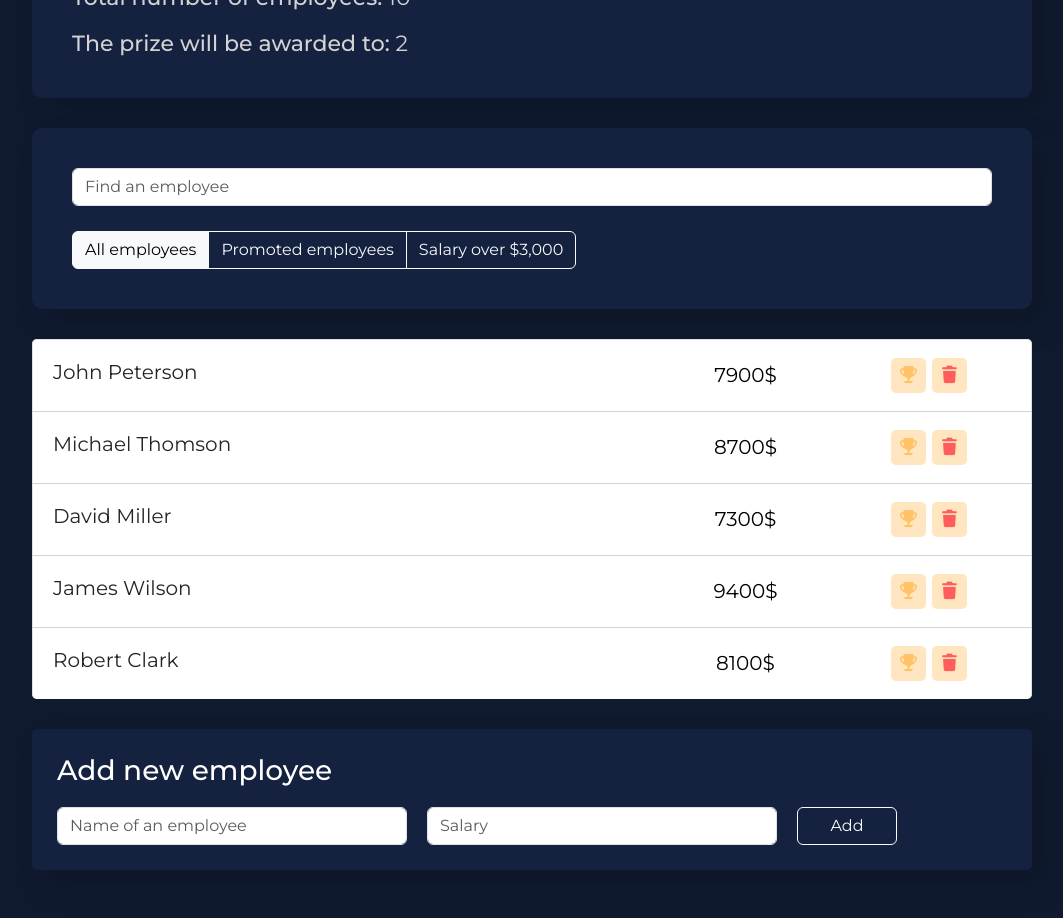
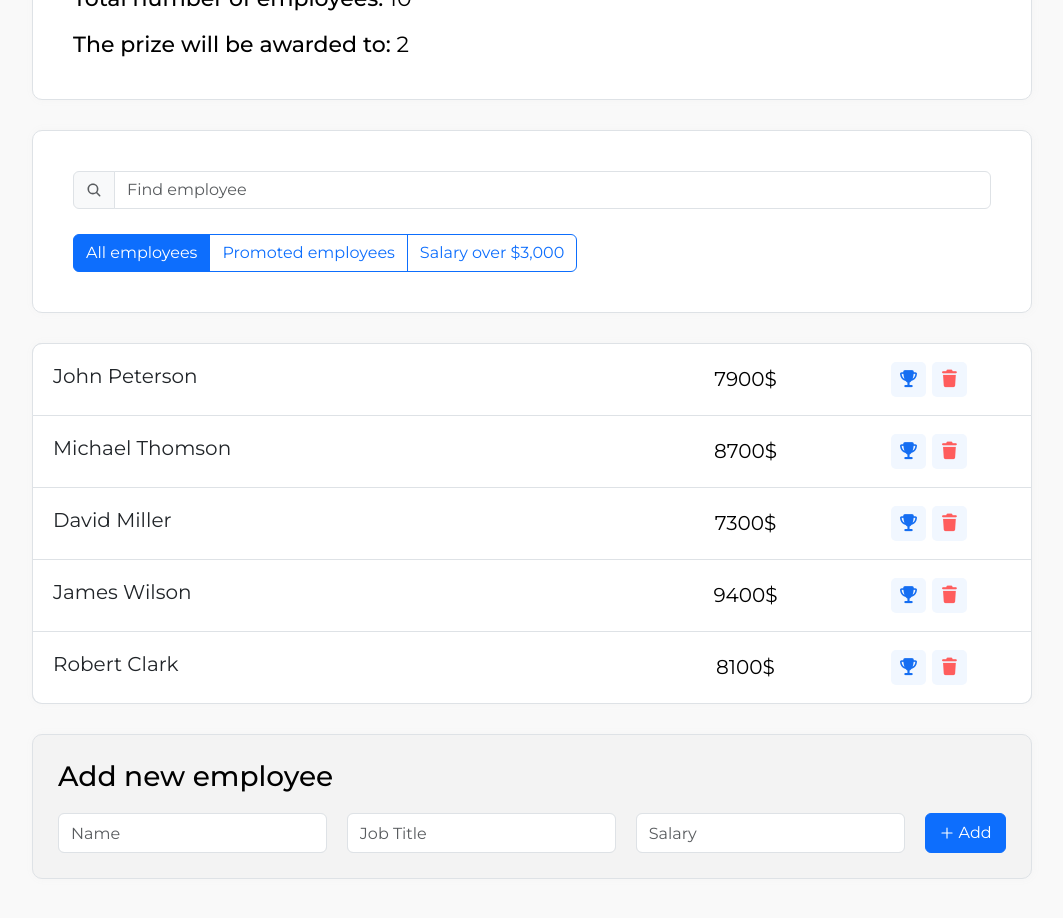
Before and after one commit to vladcyberit/EmployersApp, a React (Vite) app: page / in a window 1280 px wide. Shown: the part 200-1118 px from the top of the page, without its empty margins (108-1171 px from the left). Built offline with nearby package versions, Linux system fonts and the light colour scheme.

Commit message:
replace old dark ui with light ui + added 'search' icon,'add' icon; added new field - 'Job Title' to add-employee section

```diff
--- a/src/components/app-filter/app-filter.jsx
+++ b/src/components/app-filter/app-filter.jsx
@@ -4,17 +4,17 @@ const AppFilter = () => {
     return (
         <div className="btn-group">
             <button
-                className="btn btn-light"
+                className="btn btn-primary"
                 type="button">
                     All employees
             </button>
             <button
-                className="btn btn-outline-light"
+                className="btn btn-outline-primary"
                 type="button">
                     Promoted employees
             </button>
             <button
-                className="btn btn-outline-light"
+                className="btn btn-outline-primary"
                 type="button">
                     Salary over $3,000
             </button>
--- a/src/components/app-info/app-info.css
+++ b/src/components/app-info/app-info.css
@@ -3,11 +3,12 @@
     flex-direction: column;
 
     padding: 40px;
-    background-color: #14213F;
+    background-color: #ffffff;
     border-radius: 10px;
-    box-shadow: 15px 15px 30px rgba(0, 0, 0, .15);
+    border: 1px solid #dee2e6;
+    box-shadow: 1px 0px 8px 0px rgba(163,163,163,0.05);;
     gap: 20px;
-    color: #ffffff;
+    color: #000000;
 }
 
 .container-title {
@@ -29,7 +30,7 @@
     margin: 0;
     font-size: 22px;
     font-weight: 500;
-    color: #d3d3d3;
+    color: #000000;
 }
 
 .app-info-display {
--- a/src/components/employers-add-form/employers-add-form.css
+++ b/src/components/employers-add-form/employers-add-form.css
@@ -1,10 +1,11 @@
 .app-add-form {
     margin-top: 30px;
     padding: 25px;
-    background-color: #14213F;
-    border-radius: 5px;
-    box-shadow: 15px 15px 30px rgba(0, 0, 0, .15);
-    color: #ffffff;
+    background-color: #f3f3f3;
+    border-radius: 10px;
+    border: 1px solid #dee2e6;
+    box-shadow: 1px 0px 8px 0px rgba(163,163,163,0.05);;
+    color: #000000;
 }
 
 .add-form {
@@ -13,9 +14,21 @@
 
 .add-form input {
     width: 350px;
+    height: 40px;
     margin-right: 20px;
 }
 
 .add-form button {
     width: 100px;
+    height: 40px;
 }
+
+.btn {
+    display: flex;
+    align-items: center;
+    gap: 3px;
+}
+
+.add-icon {
+    font-size: 18px;
+}
--- a/src/components/employers-add-form/employers-add-form.jsx
+++ b/src/components/employers-add-form/employers-add-form.jsx
@@ -1,12 +1,15 @@
 import { Component } from "react";
 import "./employers-add-form.css";
+import { IoAdd } from "react-icons/io5";
+
 
 class EmployersAddForm extends Component {
     constructor(props) {
         super(props);
         this.state = {
             name: "",
-            salary: ""
+            salary: "",
+            jobTitle: ""
         };
     }
 
@@ -17,7 +20,7 @@ class EmployersAddForm extends Component {
     }
 
     render() {
-        const { name, salary } = this.state;
+        const { name, jobTitle, salary } = this.state;
 
         return (
             <div className="app-add-form">
@@ -26,9 +29,15 @@ class EmployersAddForm extends Component {
                     className="add-form d-flex">
                     <input type="text"
                         className="form-control new-post-label"
-                        placeholder="Name of an employee"
+                        placeholder="Name"
                         name="name"
                         value={name}
+                        onChange={this.onValueChange}/>
+                    <input type="text"
+                        className="form-control new-post-label"
+                        placeholder="Job Title"
+                        name="jobTitle"
+                        value={jobTitle}
                         onChange={this.onValueChange}/>
                     <input type="number"
                         className="form-control new-post-label"
@@ -38,7 +47,7 @@ class EmployersAddForm extends Component {
                         onChange={this.onValueChange}/>
 
                     <button type="submit"
-                        className="btn btn-outline-light">Add</button>
+                        className="btn btn-primary"><IoAdd className="add-icon"/>Add</button>
                 </form>
             </div>
         );
--- a/src/components/employers-list-item/employers-list-item.css
+++ b/src/components/employers-list-item/employers-list-item.css
@@ -1,11 +1,11 @@
 .list-group-item {
     padding: 15px 20px;
-    border-bottom: 1px solid #d3d3d3;
+    border-bottom: 1px solid #dee2e6;
 }
 
-.list-group-item:last-child {
+/* .list-group-item:last-child {
     border-bottom: none;
-}
+} */
 
 .list-group-item span {
     line-height: 35px;
@@ -30,11 +30,11 @@
     border: none;
     border-radius: 5px;
     cursor: pointer;
-    background-color: #ffe6c0;
+    background-color: #f1f7ff;
 }
 
 .list-group-item .btn-trophy {
-    color: #ffc266;
+    color: #156ef2;
 }
 
 .list-group-item .btn-trash {
@@ -60,7 +60,7 @@
 }
 
 .list-group-item.increase .list-group-item-label, .list-group-item.increase .list-group-item-input {
-    color: #ffc266;
+    color: #156ef2;
 }
 
 .list-group-item.increase .btn-star {
--- a/src/components/employers-list/employers-list.css
+++ b/src/components/employers-list/employers-list.css
@@ -1,7 +1,7 @@
 .app-list {
     margin-top: 30px;
-    background-color: #ababab;
-    border-radius: 5px;
-    box-shadow: 15px 15px 30px (0,0,0, .15);
+    background-color: #dee2e6;
+    border-radius: 10px;
+    box-shadow: 1px 0px 8px 0px rgba(163,163,163,0.05);;
     color: #ffffff;
 }
--- a/src/components/search-panel/search-panel.css
+++ b/src/components/search-panel/search-panel.css
@@ -1,8 +1,13 @@
 .search-panel {
     margin-top: 30px;
     padding: 40px;
-    background-color: #14213F;
+    background-color: #ffffff;
     border-radius: 10px;
-    box-shadow: 15px 15px 30px rgba(0, 0, 0, .15);
-    color: #ffffff;
+    border: 1px solid #dee2e6;
+    box-shadow: 1px 0px 8px 0px rgba(163,163,163,0.05);;
+    color: #000000;
 }
+
+.search-icon {
+    color: #595c5f;
+}
--- a/src/components/search-panel/search-panel.jsx
+++ b/src/components/search-panel/search-panel.jsx
@@ -1,11 +1,17 @@
 import "./search-panel.css";
+
+import { IoSearch } from "react-icons/io5";
+
 
 const SearchPanel = () => {
     return (
-        <input
+        <div class="input-group flex-nowrap">
+            <span class="input-group-text" id="addon-wrapping"><IoSearch className="search-icon"/></span>
+            <input
             type="text"
             className="form-control search-input"
-            placeholder="Find an employee" />
+            placeholder="Find employee" />
+        </div>
     );
 }
 
--- a/src/index.css
+++ b/src/index.css
@@ -1,7 +1,7 @@
 :root {
   --main-font: "Montserrat", sans-serif;
-  --bg-color: #101A2F;
-  --text-color: #ffffff;
+  --bg-color: #F9F9F9;
+  --text-color: #000000;
 
   font-synthesis: none;
   text-rendering: optimizeLegibility;
```
